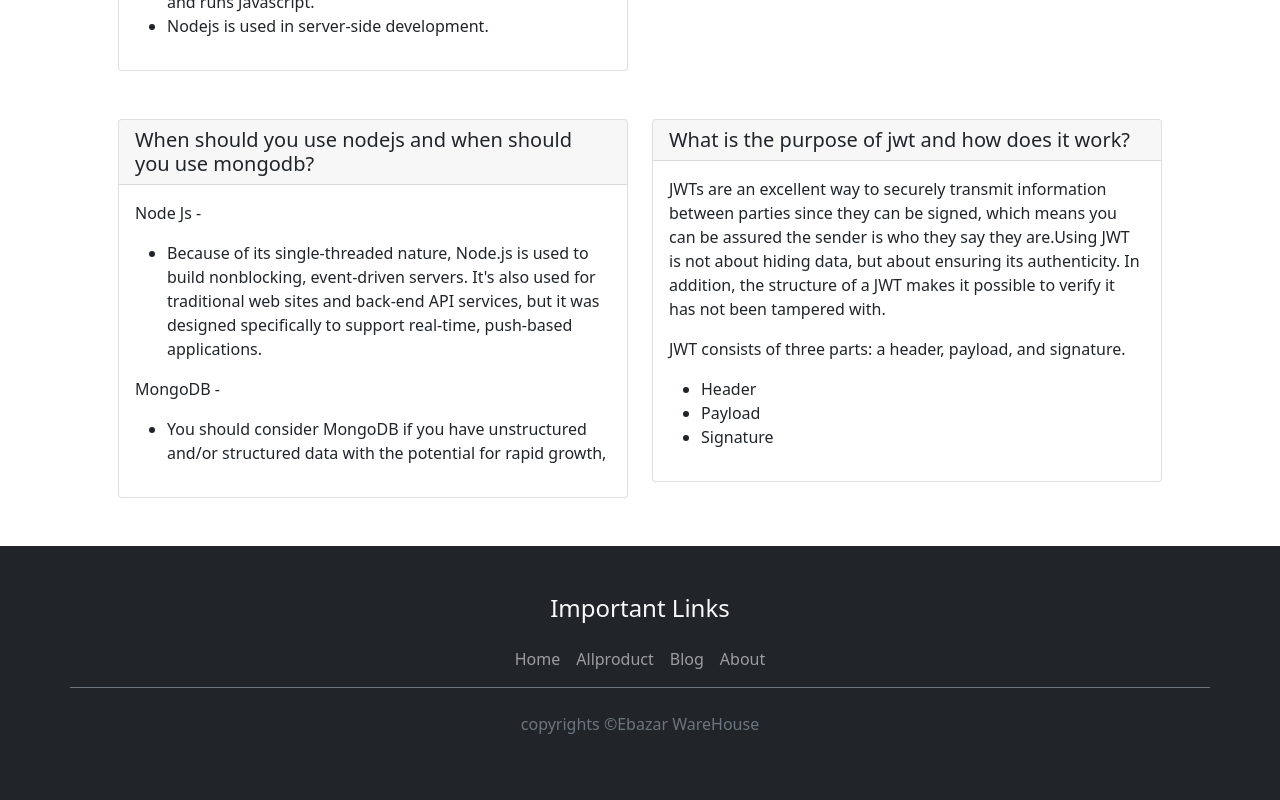
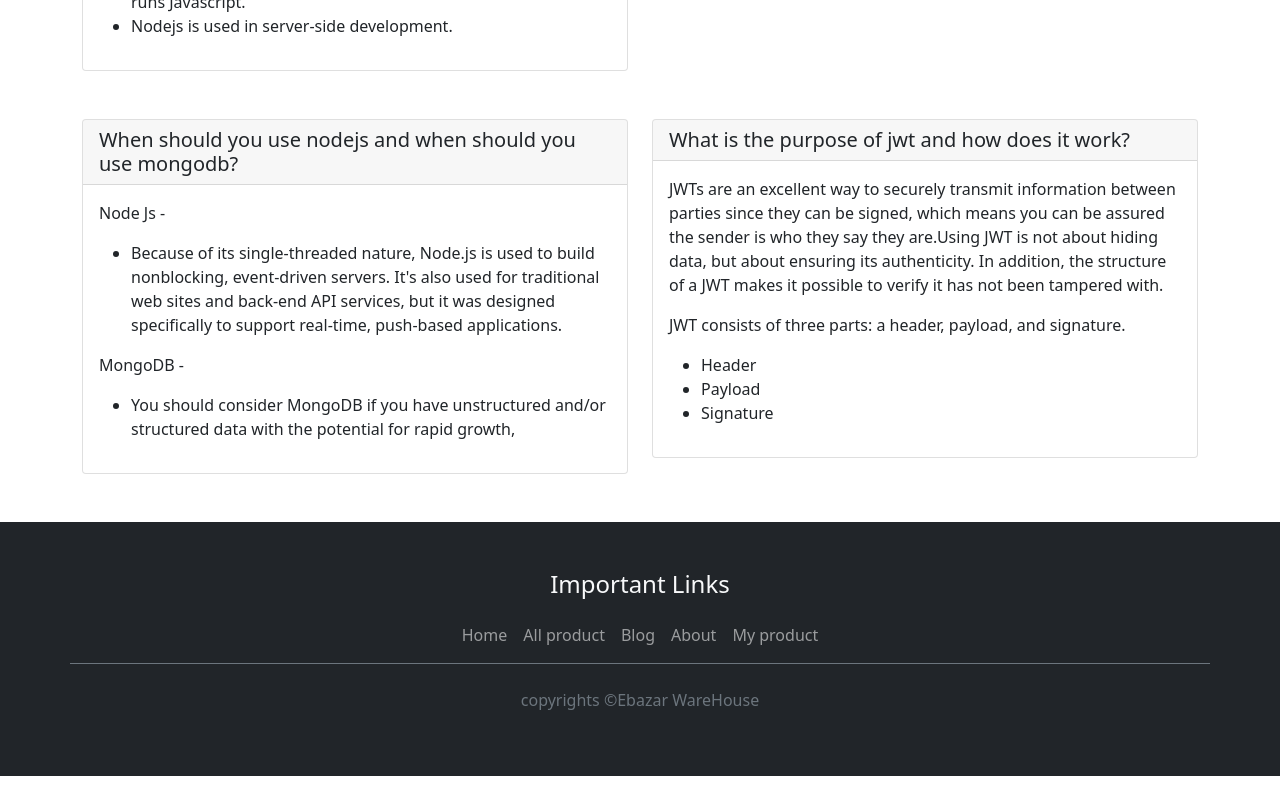
Before and after one commit to iamrealfarhanbd/Ebazar-WareHouse-Client, a React (Create React App) app: page /Blog in a window 1280 px wide. Shown: the part 794-1594 px from the top of the page. After the commit the page ends 1570 px from the top, so only its background shows below. Built offline with nearby package versions, Linux system fonts and the light colour scheme; no server answers.

Commit message:
fixing liite ui issues

```diff
--- a/src/components/Allproduct/AllProductTable/AllProductTable.js
+++ b/src/components/Allproduct/AllProductTable/AllProductTable.js
@@ -19,7 +19,8 @@ const AllProductTable = ({product,handleClick}) => {
                         <td>{email}</td>
                         <td>{quantity}</td>
                         <td>{price}</td>
-                        <td>
+                        <td >
+                            <Button variant="success mx-2" onClick={() => navigate(`/Allproduct/${_id}`)}>Details</Button>
                             <Button className='btn btn-primary mx-2' onClick={()=>navigate(`/update/${_id}`)}>Edit</Button>
                             <Button className='btn btn-danger mx-2' onClick={()=>handleClick(_id)}><BsFillTrashFill /> </Button></td>
                     </tr>
--- a/src/components/Blog/Blog.js
+++ b/src/components/Blog/Blog.js
@@ -7,7 +7,7 @@ const Blog = () => {
         <>
             <MetaData title="Ebazar - Blog" />
 
-            <Container className='p-5'>
+            <Container className='py-5'>
                 <h2 className='text-center p-3 '> My Blog Section</h2>
                 <Row>
                     <Col xs={12} md={6} className="mt-5">
--- a/src/components/Footer/Footer.js
+++ b/src/components/Footer/Footer.js
@@ -13,9 +13,10 @@ const Footer = () => {
 
                             <Nav className="mx-auto ">
                                 <Nav.Link as={Link} to="home">Home</Nav.Link>
-                                <Nav.Link as={Link} to="/Allproduct">Allproduct</Nav.Link>
+                                <Nav.Link as={Link} to="/Allproduct">All product</Nav.Link>
                                 <Nav.Link as={Link} to="Blog">Blog</Nav.Link>
                                 <Nav.Link as={Link} to="About">About</Nav.Link>
+                                <Nav.Link as={Link} to="myproduct">My product</Nav.Link>
                             </Nav>
 
                         </Navbar>
```
